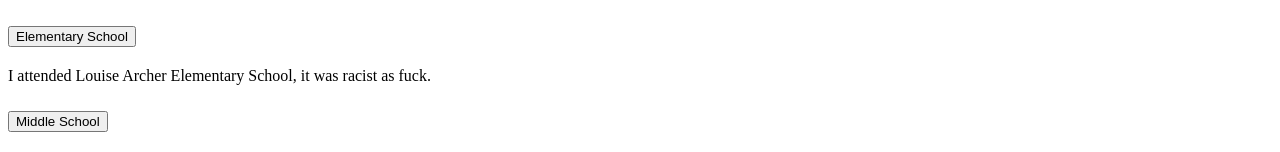
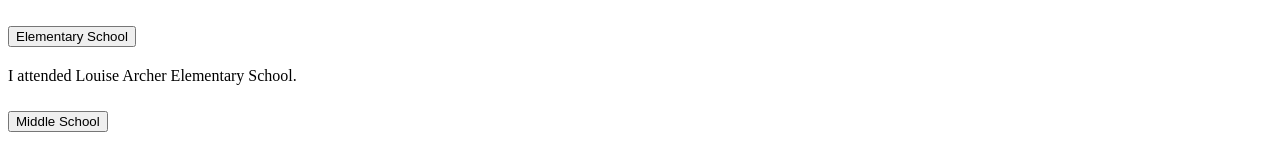
Before and after one commit to alyssa-lee/wdw-sample-personal-website, a plain HTML site: page index.htm in a window 1280 px wide. Shown: the part 510-662 px from the top of the page. Drawn offline with Linux system fonts and the light colour scheme.

Commit message:
Update index.htm

```diff
--- a/index.htm
+++ b/index.htm
@@ -31,7 +31,7 @@
 
     <div id="collapseOne" class="collapse show" aria-labelledby="headingOne" data-parent="#accordionExample">
       <div class="card-body">
-        I attended Louise Archer Elementary School, it was racist as fuck.
+        I attended Louise Archer Elementary School.
       </div>
     </div>
   </div>
```
